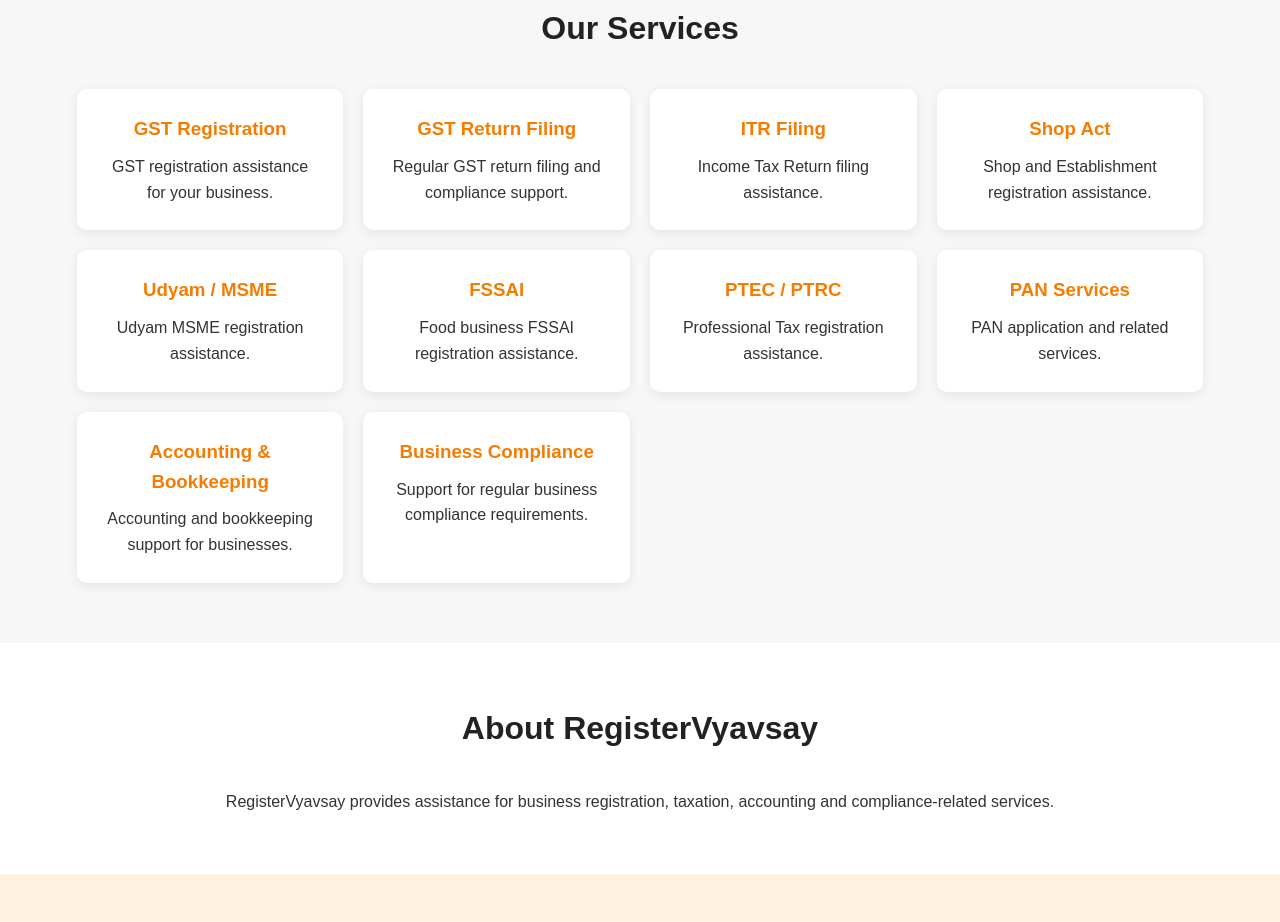
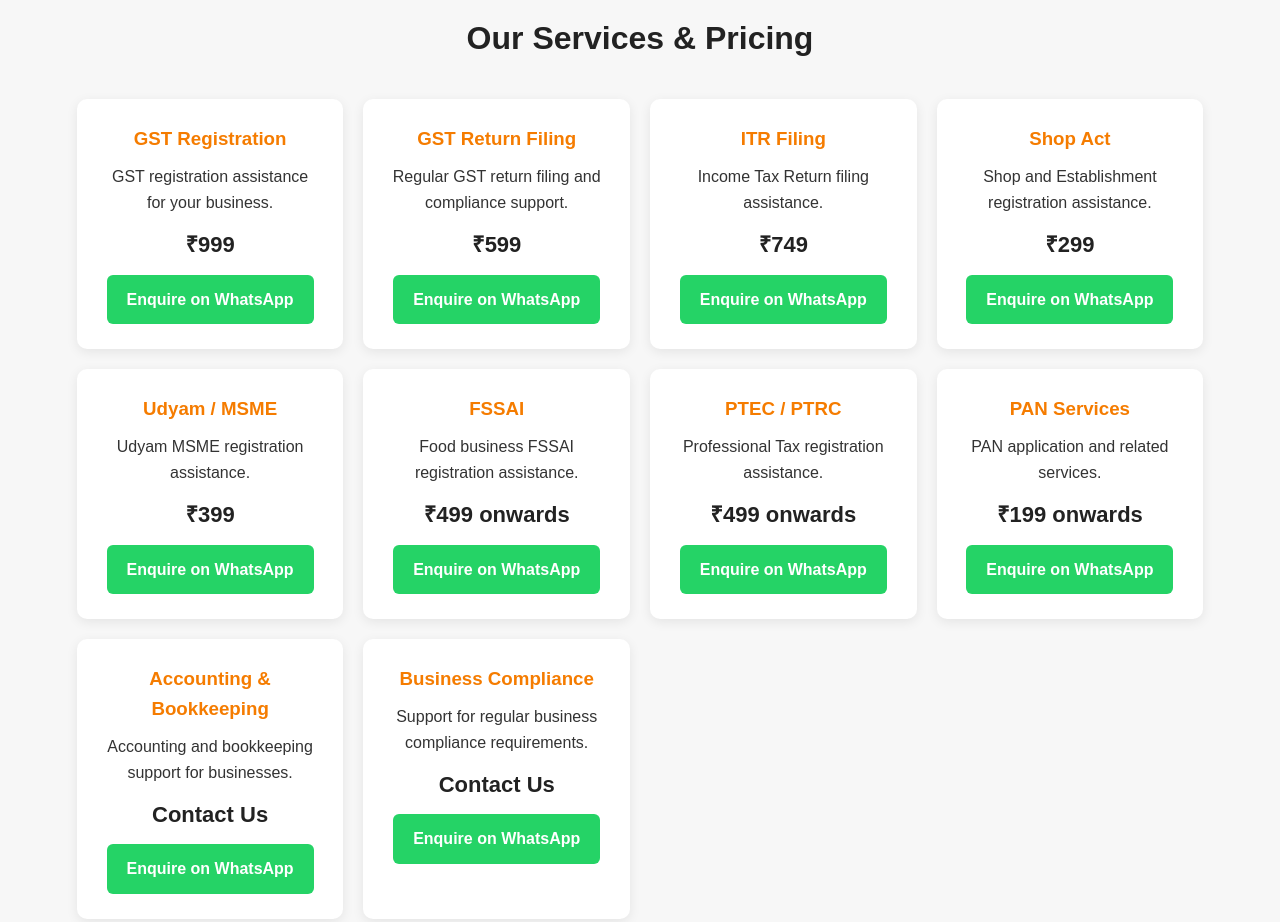
Before and after one commit to Registervyavsay/Register-Vyavsay, a plain HTML site: page index.html in a window 1280 px wide. Shown: the part 477-1399 px from the top of the page. Drawn offline with Linux system fonts and the light colour scheme.

Commit message:
Update HTML structure and styling adjustments

```diff
--- a/index.html
+++ b/index.html
@@ -75,11 +75,11 @@
 
 .btn {
     display: inline-block;
-    padding: 13px 25px;
+    padding: 12px 20px;
     border-radius: 6px;
     text-decoration: none;
     font-weight: bold;
-    cursor: pointer;
+    margin-top: 12px;
 }
 
 .whatsapp {
@@ -105,7 +105,7 @@
 
 .services {
     display: grid;
-    grid-template-columns: repeat(auto-fit, minmax(220px, 1fr));
+    grid-template-columns: repeat(auto-fit, minmax(230px, 1fr));
     gap: 20px;
 }
 
@@ -120,6 +120,13 @@
 .card h3 {
     color: #f57c00;
     margin-bottom: 10px;
+}
+
+.price {
+    font-size: 22px;
+    font-weight: bold;
+    color: #222;
+    margin-top: 12px;
 }
 
 .about {
@@ -145,6 +152,7 @@
 }
 
 @media (max-width: 700px) {
+
     header {
         flex-direction: column;
         gap: 12px;
@@ -165,6 +173,7 @@
 <body>
 
 <header>
+
 <div class="logo">RegisterVyavsay</div>
 
 <nav>
@@ -173,14 +182,17 @@
 <a href="#about">About</a>
 <a href="#contact">Contact</a>
 </nav>
+
 </header>
 
+
 <section class="hero" id="home">
+
 <h1>Your Trusted Partner for Business & Tax Services</h1>
 
 <p>
-        Simple, reliable and professional solutions for your business registration,
-        tax and compliance needs.
+Simple, reliable and professional solutions for your business
+registration, tax and compliance needs.
 </p>
 
 <div class="buttons">
@@ -197,66 +209,191 @@
 </a>
 
 </div>
+
 </section>
+
 
 <section id="services">
 
-    <h2 class="section-title">Our Services</h2>
+<h2 class="section-title">Our Services & Pricing</h2>
 
 <div class="services">
 
+
 <div class="card">
+
 <h3>GST Registration</h3>
+
 <p>GST registration assistance for your business.</p>
+
+<div class="price">₹999</div>
+
+<a class="btn whatsapp"
+href="https://api.whatsapp.com/send?phone=918759040505&text=Hello%20RegisterVyavsay%2C%20I%20am%20interested%20in%20GST%20Registration."
+target="_blank">
+Enquire on WhatsApp
+</a>
+
 </div>
 
+
 <div class="card">
+
 <h3>GST Return Filing</h3>
+
 <p>Regular GST return filing and compliance support.</p>
+
+<div class="price">₹599</div>
+
+<a class="btn whatsapp"
+href="https://api.whatsapp.com/send?phone=918759040505&text=Hello%20RegisterVyavsay%2C%20I%20am%20interested%20in%20GST%20Return%20Filing."
+target="_blank">
+Enquire on WhatsApp
+</a>
+
 </div>
 
+
 <div class="card">
+
 <h3>ITR Filing</h3>
+
 <p>Income Tax Return filing assistance.</p>
+
+<div class="price">₹749</div>
+
+<a class="btn whatsapp"
+href="https://api.whatsapp.com/send?phone=918759040505&text=Hello%20RegisterVyavsay%2C%20I%20am%20interested%20in%20ITR%20Filing."
+target="_blank">
+Enquire on WhatsApp
+</a>
+
 </div>
 
+
 <div class="card">
+
 <h3>Shop Act</h3>
+
 <p>Shop and Establishment registration assistance.</p>
+
+<div class="price">₹299</div>
+
+<a class="btn whatsapp"
+href="https://api.whatsapp.com/send?phone=918759040505&text=Hello%20RegisterVyavsay%2C%20I%20am%20interested%20in%20Shop%20Act%20Registration."
+target="_blank">
+Enquire on WhatsApp
+</a>
+
 </div>
 
+
 <div class="card">
+
 <h3>Udyam / MSME</h3>
+
 <p>Udyam MSME registration assistance.</p>
+
+<div class="price">₹399</div>
+
+<a class="btn whatsapp"
+href="https://api.whatsapp.com/send?phone=918759040505&text=Hello%20RegisterVyavsay%2C%20I%20am%20interested%20in%20Udyam%20MSME%20Registration."
+target="_blank">
+Enquire on WhatsApp
+</a>
+
 </div>
 
+
 <div class="card">
+
 <h3>FSSAI</h3>
+
 <p>Food business FSSAI registration assistance.</p>
+
+<div class="price">₹499 onwards</div>
+
+<a class="btn whatsapp"
+href="https://api.whatsapp.com/send?phone=918759040505&text=Hello%20RegisterVyavsay%2C%20I%20am%20interested%20in%20FSSAI%20Registration."
+target="_blank">
+Enquire on WhatsApp
+</a>
+
 </div>
 
+
 <div class="card">
+
 <h3>PTEC / PTRC</h3>
+
 <p>Professional Tax registration assistance.</p>
+
+<div class="price">₹499 onwards</div>
+
+<a class="btn whatsapp"
+href="https://api.whatsapp.com/send?phone=918759040505&text=Hello%20RegisterVyavsay%2C%20I%20am%20interested%20in%20PTEC%20PTRC%20Registration."
+target="_blank">
+Enquire on WhatsApp
+</a>
+
 </div>
 
+
 <div class="card">
+
 <h3>PAN Services</h3>
+
 <p>PAN application and related services.</p>
+
+<div class="price">₹199 onwards</div>
+
+<a class="btn whatsapp"
+href="https://api.whatsapp.com/send?phone=918759040505&text=Hello%20RegisterVyavsay%2C%20I%20am%20interested%20in%20PAN%20Services."
+target="_blank">
+Enquire on WhatsApp
+</a>
+
 </div>
 
+
 <div class="card">
+
 <h3>Accounting & Bookkeeping</h3>
+
 <p>Accounting and bookkeeping support for businesses.</p>
+
+<div class="price">Contact Us</div>
+
+<a class="btn whatsapp"
+href="https://api.whatsapp.com/send?phone=918759040505&text=Hello%20RegisterVyavsay%2C%20I%20am%20interested%20in%20Accounting%20and%20Bookkeeping%20Services."
+target="_blank">
+Enquire on WhatsApp
+</a>
+
 </div>
 
+
 <div class="card">
+
 <h3>Business Compliance</h3>
+
 <p>Support for regular business compliance requirements.</p>
+
+<div class="price">Contact Us</div>
+
+<a class="btn whatsapp"
+href="https://api.whatsapp.com/send?phone=918759040505&text=Hello%20RegisterVyavsay%2C%20I%20am%20interested%20in%20Business%20Compliance%20Services."
+target="_blank">
+Enquire on WhatsApp
+</a>
+
 </div>
 
+
 </div>
+
 </section>
+
 
 <section class="about" id="about">
 
@@ -268,6 +405,7 @@
 </p>
 
 </section>
+
 
 <section class="contact" id="contact">
 
@@ -282,7 +420,7 @@
 Office No. 301, Vitthal Rukhmini, Dattawadi, Pune
 </p>
 
-    <div class="buttons" style="margin-top:25px;">
+<div class="buttons">
 
 <a class="btn whatsapp"
 href="https://api.whatsapp.com/send?phone=918759040505&text=Hello%20RegisterVyavsay%2C%20I%20need%20information%20about%20your%20services."
@@ -299,8 +437,11 @@
 
 </section>
 
+
 <footer>
+
 <p>© 2026 RegisterVyavsay. All Rights Reserved.</p>
+
 </footer>
 
 </body>
```
Lines whose indentation alone changed are shown as unchanged.
